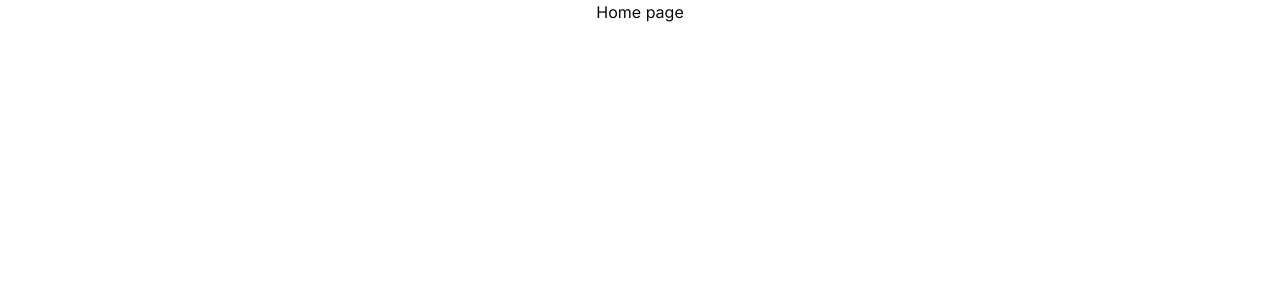
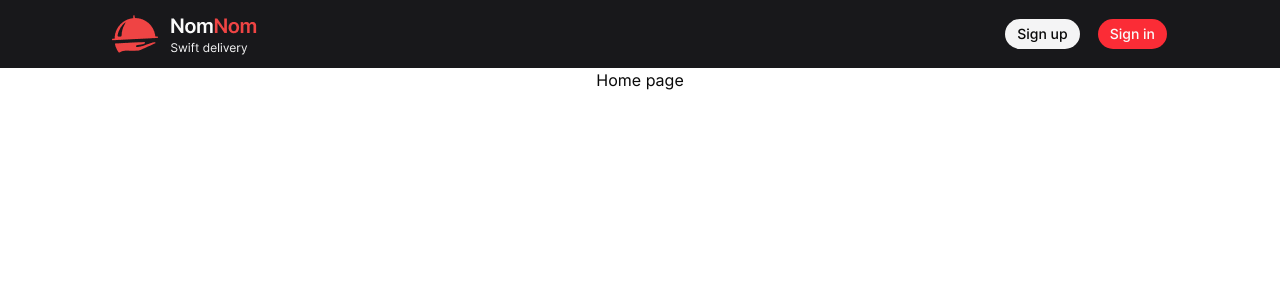
Before and after one commit to zolbayard05/food-delivery, a Next.js app in the folder web/: page / in a window 1280 px wide. Shown: the top 300 px of the page. Built offline with nearby package versions, Linux system fonts and the light colour scheme.

Commit message:
add header

```diff
--- a/web/app/page.tsx
+++ b/web/app/page.tsx
@@ -1,9 +1,13 @@
+import { Header } from "@/components/main/Header";
 import Image from "next/image";
 
 export default function Home() {
   return (
-    <div className="flex justify-center items-center">
-      <h2>Home page</h2>
+    <div>
+      <Header />
+      <div className="flex justify-center items-center">
+        <h2>Home page</h2>
+      </div>
     </div>
   );
 }
--- /dev/null
+++ b/web/components/main/Header.tsx
@@ -0,0 +1,35 @@
+"use client";
+import Image from "next/image";
+import { Button } from "../ui/button";
+import { useContext } from "react";
+import { UserContext } from "@/context/UserContext";
+
+export const Header = () => {
+  const context = useContext(UserContext);
+
+  return (
+    <div className="w-full bg-[#18181B] flex justify-between items-center py-3 px-28">
+      <div>
+        <Image
+          src="/Logo=Horizon.png"
+          alt="Main-logo"
+          width={146}
+          height={44}
+        />
+      </div>
+
+      {context?.user ? (
+        <div></div>
+      ) : (
+        <div className="flex gap-4">
+          <Button className="bg-[#F4F4F5] hover:bg-[#f4f4f55f] text-foreground cursor-pointer">
+            Sign up
+          </Button>
+          <Button className="bg-red-500 hover:bg-red-700 cursor-pointer">
+            Sign in
+          </Button>
+        </div>
+      )}
+    </div>
+  );
+};
--- a/web/context/UserContext.tsx
+++ b/web/context/UserContext.tsx
@@ -3,7 +3,6 @@
 import axios from "axios";
 import { useRouter } from "next/navigation";
 import { createContext, ReactNode, useState } from "react";
-import { email } from "zod";
 
 type UserType = {
   email: string;
```
Also changed, not shown: web/public/Logo=Horizon.png (added).
